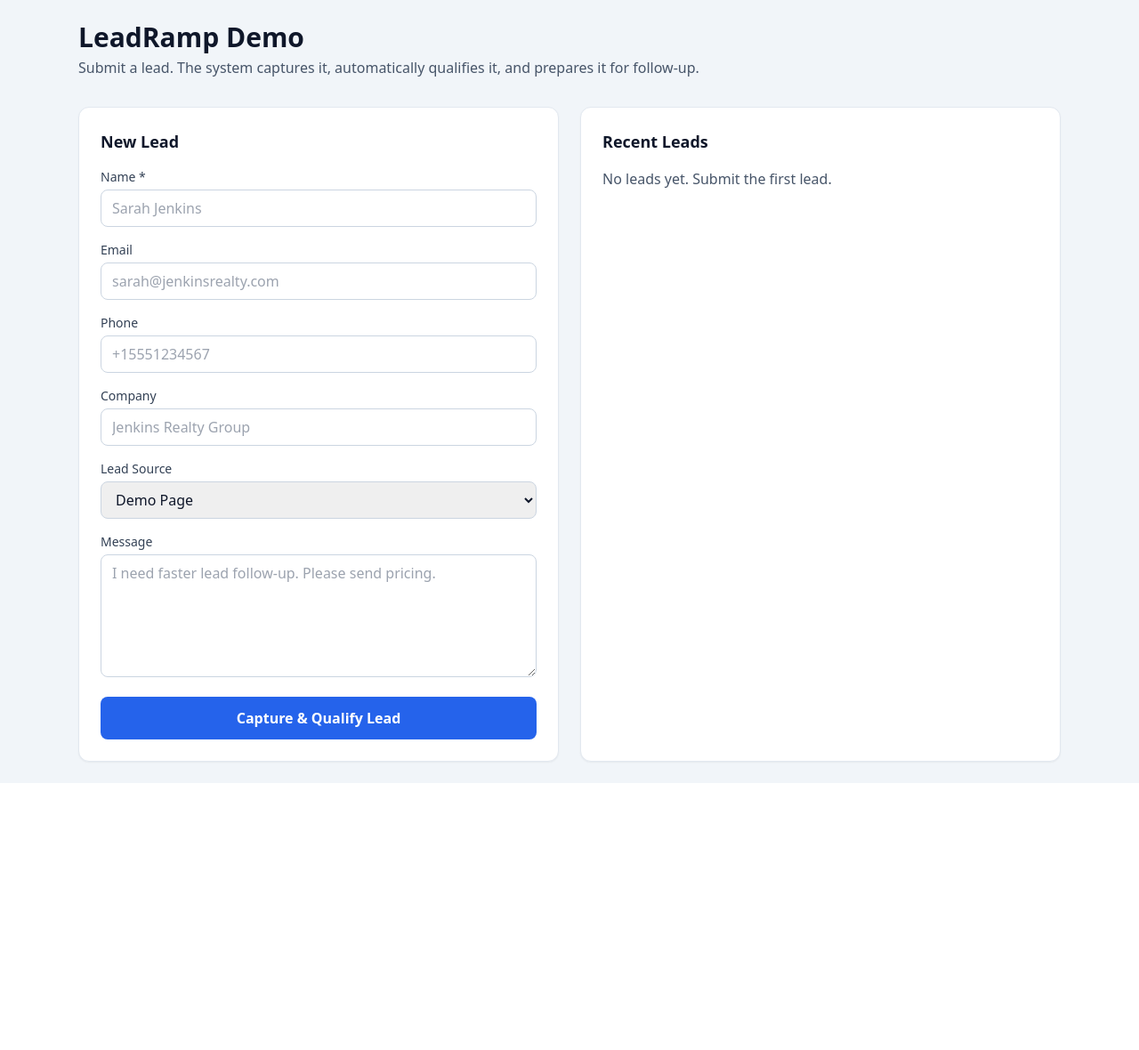
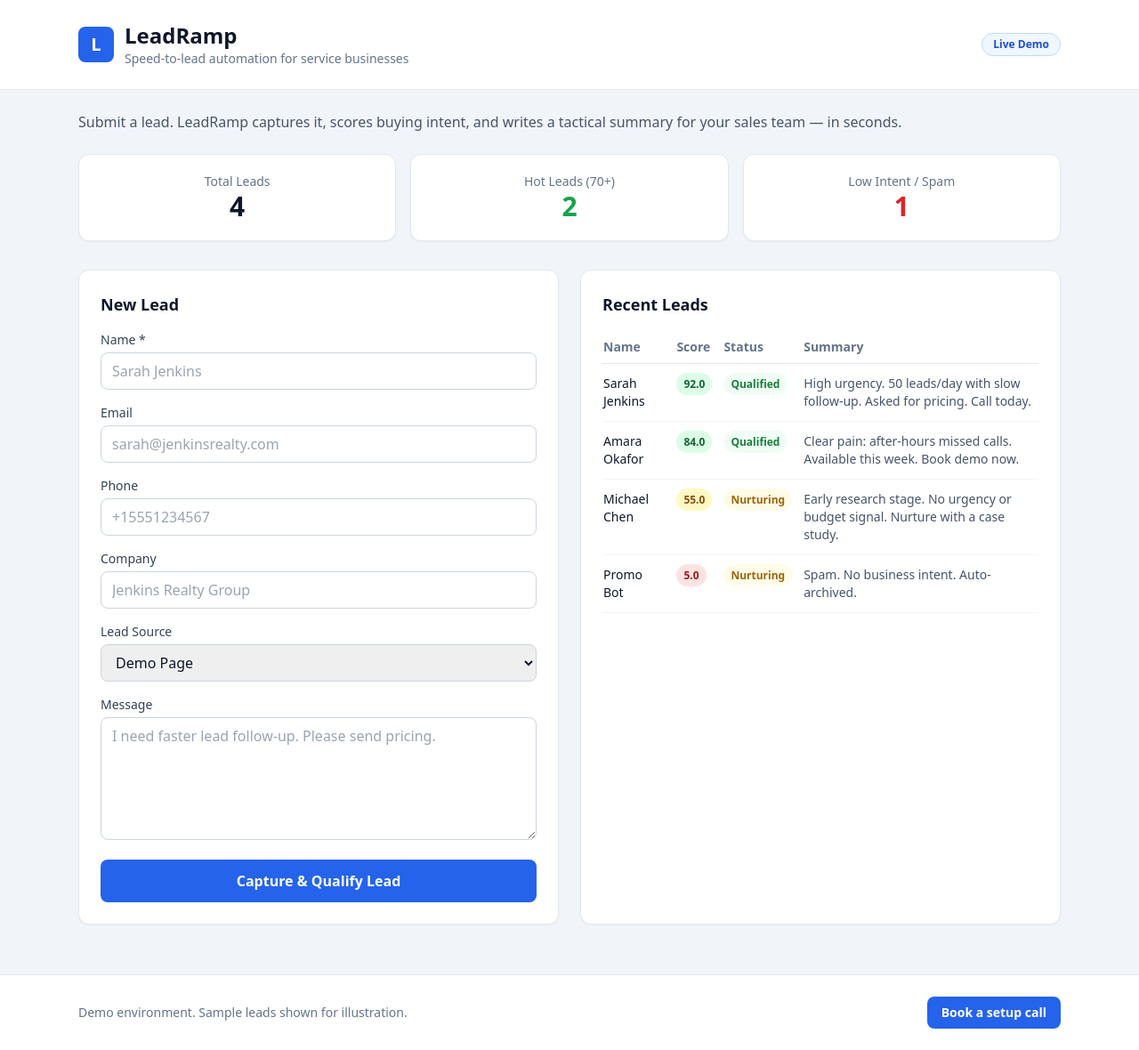
Before and after one commit to SilentGoodByeLabs/leadramp-mvp, a FastAPI app: page /demo in a window 1280 px wide. Shown: the whole page at 89% size. Before the commit the page ends 880 px from the top, so only its background shows below. Run offline with FastAPI, Linux system fonts and the light colour scheme; some libraries are stand-ins or nearby versions.

Commit message:
feat: sales-ready demo with metrics, badges, sample data, and CTA

```diff
--- a/app/main.py
+++ b/app/main.py
@@ -12,6 +12,7 @@
 )
 from fastapi.responses import HTMLResponse
 from fastapi.templating import Jinja2Templates
+from sqlalchemy import func
 from sqlalchemy.orm import Session
 
 from app.config import APP_NAME, ENVIRONMENT, BASE_DIR
@@ -19,19 +20,22 @@
 from app.models import Lead
 from app.schemas import LeadCreate, LeadRead
 from app.ai.scorer import qualify_lead
+from app.database.seed import seed_sample_leads
 
 logging.basicConfig(level=logging.INFO)
 logger = logging.getLogger(__name__)
 
 Base.metadata.create_all(bind=engine)
+seed_sample_leads()
 
 app = FastAPI(
     title=APP_NAME,
-    version="0.3.1",
+    version="0.4.0",
     description="Lead intake and follow-up engine for service businesses.",
 )
 
 templates = Jinja2Templates(directory=str(BASE_DIR / "app" / "templates"))
+
 
 @app.get("/health")
 def health():
@@ -41,6 +45,14 @@
         "environment": ENVIRONMENT,
         "ai_enabled": bool(os.getenv("GEMINI_API_KEY")),
     }
+
+
+def lead_metrics(db: Session) -> dict:
+    total = db.query(func.count(Lead.id)).scalar() or 0
+    hot = db.query(func.count(Lead.id)).filter(Lead.score >= 70).scalar() or 0
+    low = db.query(func.count(Lead.id)).filter(Lead.score < 40).scalar() or 0
+    return {"total": total, "hot": hot, "low": low}
+
 
 def process_lead_with_ai(
     lead_id: int,
@@ -66,6 +78,7 @@
     finally:
         db.close()
 
+
 @app.post("/leads", response_model=LeadRead, status_code=status.HTTP_201_CREATED)
 def create_lead(
     payload: LeadCreate,
@@ -90,6 +103,7 @@
 
     return lead
 
+
 @app.get("/leads", response_model=List[LeadRead])
 def list_leads(limit: int = 20, db: Session = Depends(get_db)):
     safe_limit = min(max(limit, 1), 100)
@@ -100,6 +114,7 @@
         .all()
     )
 
+
 def empty_form():
     return {
         "name": "",
@@ -109,6 +124,7 @@
         "source": "demo_page",
         "message": "",
     }
+
 
 @app.get("/demo", response_class=HTMLResponse)
 def demo_page(request: Request, db: Session = Depends(get_db)):
@@ -127,8 +143,10 @@
             "error": None,
             "recent_leads": recent_leads,
             "form": empty_form(),
+            "metrics": lead_metrics(db),
         },
     )
+
 
 @app.post("/demo", response_class=HTMLResponse)
 def demo_submit(
@@ -211,6 +229,7 @@
             "error": error,
             "recent_leads": recent_leads,
             "form": form,
+            "metrics": lead_metrics(db),
         },
         status_code=response_status,
     )
--- a/app/templates/demo.html
+++ b/app/templates/demo.html
@@ -3,16 +3,44 @@
 <head>
     <meta charset="UTF-8" />
     <meta name="viewport" content="width=device-width, initial-scale=1.0" />
-    <title>LeadRamp Demo</title>
+    <title>LeadRamp — Live Demo</title>
     <script src="https://cdn.tailwindcss.com"></script>
 </head>
-<body class="bg-slate-100 min-h-screen text-slate-900">
-    <div class="max-w-6xl mx-auto p-6">
-        <div class="mb-8">
-            <h1 class="text-3xl font-bold">LeadRamp Demo</h1>
-            <p class="text-slate-600 mt-1">
-                Submit a lead. The system captures it, automatically qualifies it, and prepares it for follow-up.
-            </p>
+<body class="bg-slate-100 min-h-screen text-slate-900 flex flex-col">
+
+    <header class="bg-white border-b border-slate-200">
+        <div class="max-w-6xl mx-auto p-6 flex items-center justify-between">
+            <div class="flex items-center gap-3">
+                <div class="w-10 h-10 rounded-lg bg-blue-600 text-white flex items-center justify-center font-black text-xl">L</div>
+                <div>
+                    <h1 class="text-2xl font-bold">LeadRamp</h1>
+                    <p class="text-sm text-slate-500">Speed-to-lead automation for service businesses</p>
+                </div>
+            </div>
+            <span class="hidden md:inline-block text-xs font-semibold text-blue-700 bg-blue-50 border border-blue-200 rounded-full px-3 py-1">Live Demo</span>
+        </div>
+    </header>
+
+    <main class="max-w-6xl mx-auto p-6 w-full flex-1">
+
+        <p class="text-slate-600 mb-6">
+            Submit a lead. LeadRamp captures it, scores buying intent, and writes a tactical
+            summary for your sales team — in seconds.
+        </p>
+
+        <div class="grid grid-cols-1 md:grid-cols-3 gap-4 mb-8">
+            <div class="rounded-xl border border-slate-200 bg-white p-5 shadow-sm text-center">
+                <p class="text-sm text-slate-500">Total Leads</p>
+                <p class="text-3xl font-extrabold text-slate-900">{{ metrics.total }}</p>
+            </div>
+            <div class="rounded-xl border border-slate-200 bg-white p-5 shadow-sm text-center">
+                <p class="text-sm text-slate-500">Hot Leads (70+)</p>
+                <p class="text-3xl font-extrabold text-green-600">{{ metrics.hot }}</p>
+            </div>
+            <div class="rounded-xl border border-slate-200 bg-white p-5 shadow-sm text-center">
+                <p class="text-sm text-slate-500">Low Intent / Spam</p>
+                <p class="text-3xl font-extrabold text-red-600">{{ metrics.low }}</p>
+            </div>
         </div>
 
         {% if error %}
@@ -47,16 +75,14 @@
                     <p class="mt-1 font-medium">{{ lead.email or "No email" }}</p>
                     <p class="font-medium">{{ lead.phone or "No phone" }}</p>
                 </div>
-
                 <div class="rounded-lg bg-slate-50 p-4">
                     <p class="text-xs uppercase text-slate-500">Status</p>
                     <p class="mt-1 font-medium capitalize">{{ lead.status }}</p>
                     <p class="text-sm text-slate-600">Source: {{ lead.source }}</p>
                 </div>
-
                 <div class="rounded-lg bg-slate-50 p-4">
                     <p class="text-xs uppercase text-slate-500">Sales Summary</p>
-                    <p class="mt-1">{{ lead.ai_summary or "Pending AI summary." }}</p>
+                    <p class="mt-1">{{ lead.ai_summary or "Pending summary." }}</p>
                 </div>
             </div>
         </div>
@@ -68,73 +94,41 @@
 
                 <form method="post" action="/demo" class="space-y-4">
                     <div>
-                        <label class="block text-sm font-medium text-slate-700 mb-1" for="name">
-                            Name *
-                        </label>
-                        <input
-                            id="name"
-                            name="name"
-                            required
-                            minlength="2"
-                            maxlength="120"
+                        <label class="block text-sm font-medium text-slate-700 mb-1" for="name">Name *</label>
+                        <input id="name" name="name" required minlength="2" maxlength="120"
                             value="{{ form.name or '' }}"
                             class="w-full rounded-lg border border-slate-300 px-3 py-2 focus:outline-none focus:ring-2 focus:ring-blue-500"
-                            placeholder="Sarah Jenkins"
-                        />
+                            placeholder="Sarah Jenkins" />
                     </div>
 
                     <div>
-                        <label class="block text-sm font-medium text-slate-700 mb-1" for="email">
-                            Email
-                        </label>
-                        <input
-                            id="email"
-                            name="email"
-                            type="email"
-                            maxlength="255"
+                        <label class="block text-sm font-medium text-slate-700 mb-1" for="email">Email</label>
+                        <input id="email" name="email" type="email" maxlength="255"
                             value="{{ form.email or '' }}"
                             class="w-full rounded-lg border border-slate-300 px-3 py-2 focus:outline-none focus:ring-2 focus:ring-blue-500"
-                            placeholder="sarah@jenkinsrealty.com"
-                        />
+                            placeholder="sarah@jenkinsrealty.com" />
                     </div>
 
                     <div>
-                        <label class="block text-sm font-medium text-slate-700 mb-1" for="phone">
-                            Phone
-                        </label>
-                        <input
-                            id="phone"
-                            name="phone"
-                            maxlength="50"
+                        <label class="block text-sm font-medium text-slate-700 mb-1" for="phone">Phone</label>
+                        <input id="phone" name="phone" maxlength="50"
                             value="{{ form.phone or '' }}"
                             class="w-full rounded-lg border border-slate-300 px-3 py-2 focus:outline-none focus:ring-2 focus:ring-blue-500"
-                            placeholder="+15551234567"
-                        />
+                            placeholder="+15551234567" />
                     </div>
 
                     <div>
-                        <label class="block text-sm font-medium text-slate-700 mb-1" for="company">
-                            Company
-                        </label>
-                        <input
-                            id="company"
-                            name="company"
-                            maxlength="180"
+                        <label class="block text-sm font-medium text-slate-700 mb-1" for="company">Company</label>
+                        <input id="company" name="company" maxlength="180"
                             value="{{ form.company or '' }}"
                             class="w-full rounded-lg border border-slate-300 px-3 py-2 focus:outline-none focus:ring-2 focus:ring-blue-500"
-                            placeholder="Jenkins Realty Group"
-                        />
+                            placeholder="Jenkins Realty Group" />
                     </div>
 
                     <div>
-                        <label class="block text-sm font-medium text-slate-700 mb-1" for="source">
-                            Lead Source
-                        </label>
-                        <select
-                            id="source"
-                            name="source"
-                            class="w-full rounded-lg border border-slate-300 px-3 py-2 focus:outline-none focus:ring-2 focus:ring-blue-500"
-                        >
+                        <label class="block text-sm font-medium text-slate-700 mb-1" for="source">Lead Source</label>
+                        <select id="source" name="source"
+                            class="w-full rounded-lg border border-slate-300 px-3 py-2 focus:outline-none focus:ring-2 focus:ring-blue-500">
                             <option value="demo_page" {% if form.source == "demo_page" %}selected{% endif %}>Demo Page</option>
                             <option value="website_form" {% if form.source == "website_form" %}selected{% endif %}>Website Form</option>
                             <option value="facebook_ad" {% if form.source == "facebook_ad" %}selected{% endif %}>Facebook Ad</option>
@@ -145,23 +139,14 @@
                     </div>
 
                     <div>
-                        <label class="block text-sm font-medium text-slate-700 mb-1" for="message">
-                            Message
-                        </label>
-                        <textarea
-                            id="message"
-                            name="message"
-                            rows="5"
-                            maxlength="5000"
+                        <label class="block text-sm font-medium text-slate-700 mb-1" for="message">Message</label>
+                        <textarea id="message" name="message" rows="5" maxlength="5000"
                             class="w-full rounded-lg border border-slate-300 px-3 py-2 focus:outline-none focus:ring-2 focus:ring-blue-500"
-                            placeholder="I need faster lead follow-up. Please send pricing."
-                        >{{ form.message or '' }}</textarea>
+                            placeholder="I need faster lead follow-up. Please send pricing.">{{ form.message or '' }}</textarea>
                     </div>
 
-                    <button
-                        type="submit"
-                        class="w-full rounded-lg bg-blue-600 px-4 py-3 font-semibold text-white hover:bg-blue-700"
-                    >
+                    <button type="submit"
+                        class="w-full rounded-lg bg-blue-600 px-4 py-3 font-semibold text-white hover:bg-blue-700">
                         Capture & Qualify Lead
                     </button>
                 </form>
@@ -186,8 +171,30 @@
                             {% set recent_score = recent.score if recent.score is not none else 0 %}
                             <tr class="border-b border-slate-100 align-top">
                                 <td class="py-3 pr-3 font-medium">{{ recent.name }}</td>
-                                <td class="py-3 pr-3">{{ recent_score }}</td>
-                                <td class="py-3 pr-3 capitalize">{{ recent.status }}</td>
+                                <td class="py-3 pr-3">
+                                    <span class="px-2 py-1 rounded-full text-xs font-bold
+                                        {% if recent_score >= 70 %}
+                                            bg-green-100 text-green-800
+                                        {% elif recent_score >= 40 %}
+                                            bg-yellow-100 text-yellow-800
+                                        {% else %}
+                                            bg-red-100 text-red-800
+                                        {% endif %}">
+                                        {{ recent_score }}
+                                    </span>
+                                </td>
+                                <td class="py-3 pr-3">
+                                    <span class="px-2 py-1 rounded-full text-xs font-semibold capitalize
+                                        {% if recent.status == 'qualified' %}
+                                            bg-green-50 text-green-700
+                                        {% elif recent.status == 'nurturing' %}
+                                            bg-yellow-50 text-yellow-700
+                                        {% else %}
+                                            bg-slate-100 text-slate-600
+                                        {% endif %}">
+                                        {{ recent.status }}
+                                    </span>
+                                </td>
                                 <td class="py-3 text-slate-600">{{ recent.ai_summary or "Pending..." }}</td>
                             </tr>
                             {% endfor %}
@@ -199,6 +206,16 @@
                 {% endif %}
             </div>
         </div>
-    </div>
+    </main>
+
+    <footer class="bg-white border-t border-slate-200 mt-8">
+        <div class="max-w-6xl mx-auto p-6 flex flex-col md:flex-row items-center justify-between gap-4">
+            <p class="text-sm text-slate-500">Demo environment. Sample leads shown for illustration.</p>
+            <a href="mailto:adeolaayodeji4666@gmail.com?subject=LeadRamp%20Setup%20Call"
+                class="bg-blue-600 text-white text-sm font-semibold px-4 py-2 rounded-lg hover:bg-blue-700">
+                Book a setup call
+            </a>
+        </div>
+    </footer>
 </body>
 </html>
--- a/requirements.txt
+++ b/requirements.txt
@@ -7,3 +7,4 @@
 
 jinja2
 python-multipart
+gunicorn
```
Also changed, not shown: app/database/seed.py (added, +84 -0 lines).
